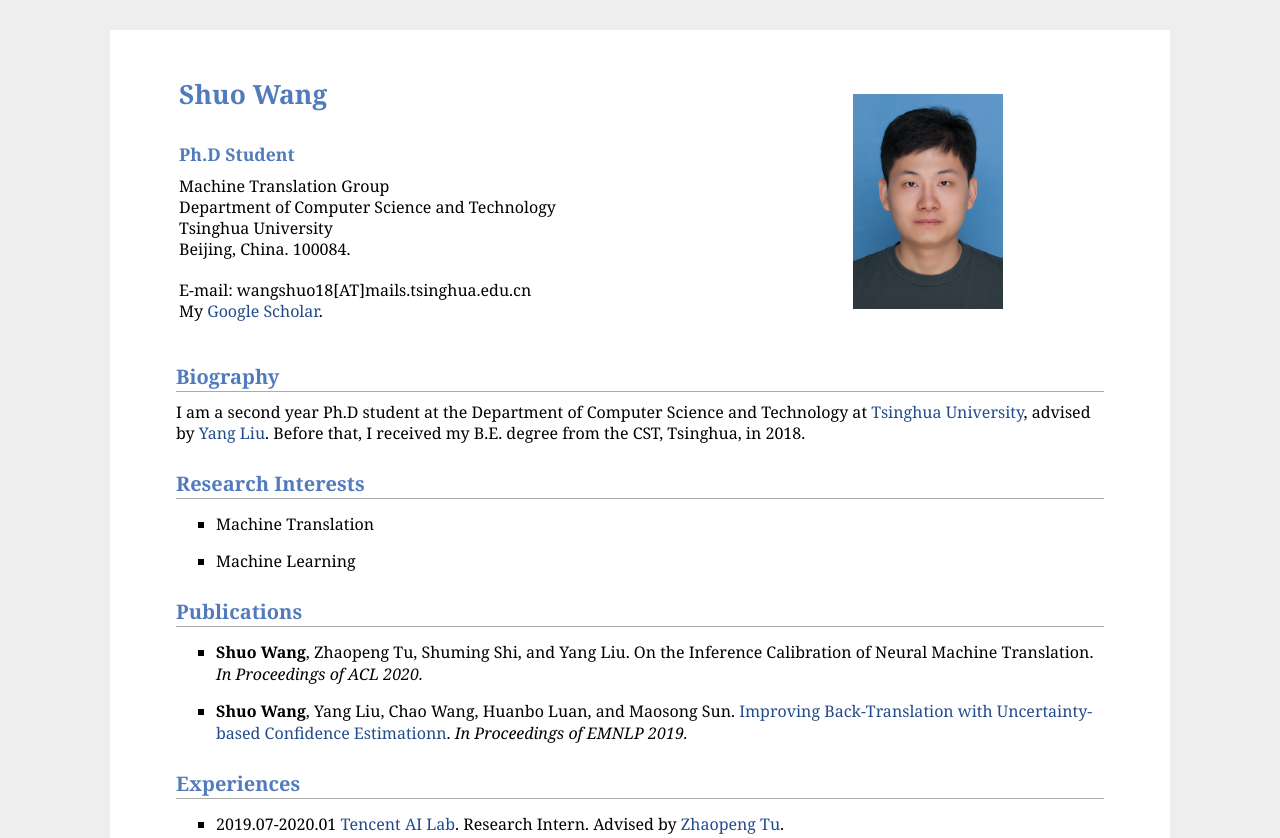
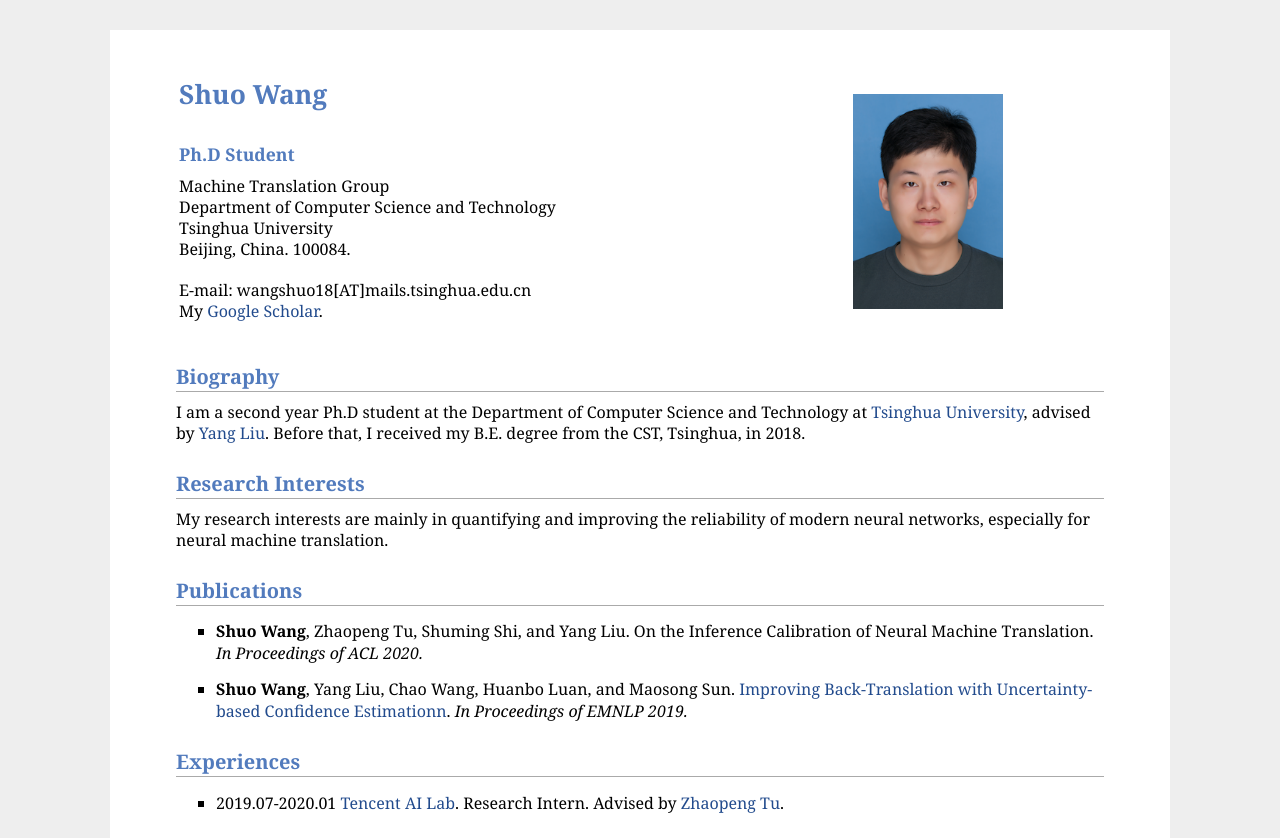
Before and after one commit to shuo-git/shuo-git.github.io, a plain HTML site: page index.html in a window 1280 px wide. Shown: the top 838 px of the page. Drawn offline with Linux system fonts and the light colour scheme.

Commit message:
Update index.html

```diff
--- a/index.html
+++ b/index.html
@@ -37,14 +37,9 @@
 </p>
 
 <h2>Research Interests</h2>
-<ul>
-    <li>
-        Machine Translation
-    </li>
-    <li>
-        Machine Learning
-    </li>
-</ul>
+<p>
+    My research interests are mainly in quantifying and improving the reliability of modern neural networks, especially for neural machine translation.
+</p>
 
 <!-- <h2>News<small></small></h2>
 <ul>
```
